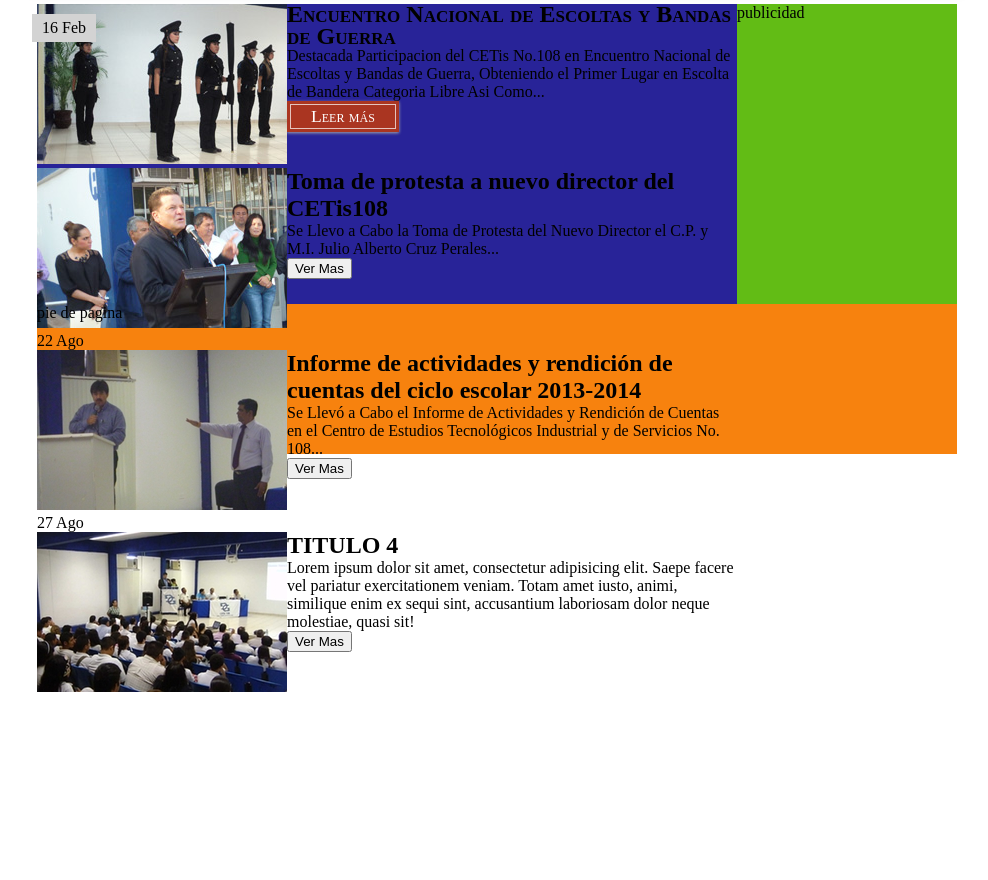
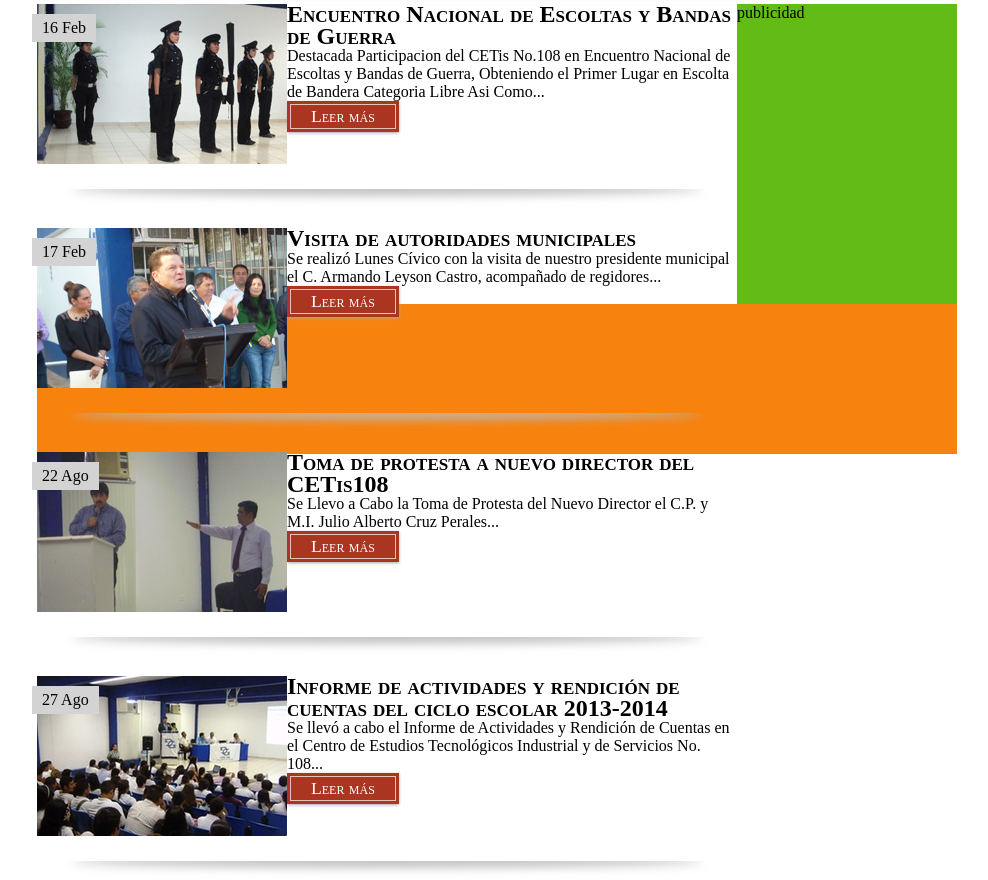
Before and after one commit to Fernando060599/Practicas, a plain HTML site: page 12_practicas_web/index.html in a window 1280 px wide. Shown: the part 574-1454 px from the top of the page, without its empty margins (143-1131 px from the left). Before the commit the page ends 1270 px from the top, so only its background shows below. Drawn offline with Linux system fonts and the light colour scheme.

Commit message:
notas terminadas con boton

```diff
--- a/12_practicas_web/CSS/styles.css
+++ b/12_practicas_web/CSS/styles.css
@@ -68,15 +68,23 @@ h1,h2,h3,h4,h5,h6,figure,p {
    width: 700px;
    display: inline-block;
    float: left;
-   background-color: #282398;
 }
 
 #notas-secundarias article{
     display: flex;
+    background-image: url('../images/separador-nota-secundaria.png');
+    background-repeat: no-repeat;
+    background-position: bottom;
+    padding-bottom: 40px;
+    margin-bottom: 20px;
 }
 
 .imagen-notas-secundarias {
     position: relative;
+}
+
+.sombra-imagen {
+    box-shadow: 0px 0px 5px #bdbdbd;
 }
 
 .imagen-notas-secundarias span{
@@ -91,6 +99,16 @@ h1,h2,h3,h4,h5,h6,figure,p {
     line-height: 0.9em;
     font-variant:small-caps;
 }
+
+.cuerpo-nota-secundaria {
+    padding-left: 20px;
+    padding-right: 10px;
+}
+.intro-nota-secundaria {
+    text-align: justify;
+    margin: 10px 0;
+}
+
 
 #publicidad {
    height: 300px;
--- a/12_practicas_web/index.html
+++ b/12_practicas_web/index.html
@@ -82,36 +82,54 @@
                   </div>
               </article>
               <article>
-                  <figure>
+                   <figure class="imagen-notas-secundarias">
                       <img src="images/2/tmb.jpg" alt="imagen" >
-                      <span>22 Ago</span>
+                      <span>17 Feb</span>
                   </figure>
-                  <div>
-                      <h2>Toma de protesta a nuevo director del CETis108</h2>
-                      <p>Se Llevo a Cabo la Toma de Protesta del Nuevo Director el C.P. y M.I. Julio Alberto Cruz Perales...</p>
-                      <button>Ver Mas</button>
+                   <div class="cuerpo-notas-secundarias">
+                      <h2 class="titulo-notas-secundarias">Visita de autoridades municipales</h2>
+                      <p class="intro-notas-secundarias">Se realizó Lunes Cívico con la visita de nuestro presidente municipal el C. Armando Leyson Castro, acompañado de regidores...</p>
+                      <a href="#">
+                          <div class="boton">
+                              <div>
+                                  <p>Leer más</p>
+                              </div>
+                          </div>
+                      </a>
                   </div>
               </article>
               <article>
-                  <figure>
+                  <figure class="imagen-notas-secundarias">
                       <img src="images/3/tmb.jpg" alt="imagen" >
-                      <span>27 Ago</span>
+                      <span>22 Ago</span>
                   </figure>
-                  <div>
-                      <h2>Informe de actividades y rendición de cuentas del ciclo escolar 2013-2014</h2>
-                      <p>Se Llevó a Cabo el Informe de Actividades y Rendición de Cuentas en el Centro de Estudios Tecnológicos Industrial y de Servicios No. 108...</p>
-                      <button>Ver Mas</button>
+                  <div class="cuerpo-notas-secundarias">
+                      <h2 class="titulo-notas-secundarias">Toma de protesta a nuevo director del CETis108</h2>
+                      <p class="intro-notas-secundarias">Se Llevo a Cabo la Toma de Protesta del Nuevo Director el C.P. y M.I. Julio Alberto Cruz Perales...</p>
+                      <a href="#">
+                          <div class="boton">
+                              <div>
+                                  <p>Leer más</p>
+                              </div>
+                          </div>
+                      </a>
                   </div>
               </article>
               <article>
-                  <figure>
+                  <figure class="imagen-notas-secundarias">
                       <img src="Images/4/tmb.jpg" alt="imagen" >
-                      <span></span>
+                      <span>27 Ago</span>
                   </figure>
-                  <div>
-                      <h2>TITULO 4</h2>
-                      <p>Lorem ipsum dolor sit amet, consectetur adipisicing elit. Saepe facere vel pariatur exercitationem veniam. Totam amet iusto, animi, similique enim ex sequi sint, accusantium laboriosam dolor neque molestiae, quasi sit!</p>
-                      <button>Ver Mas</button>
+                  <div class="cuerpo-notas-secundarias">
+                     <h2 class="titulo-notas-secundarias">Informe de actividades y rendición de cuentas del ciclo escolar 2013-2014</h2>
+                      <p class="intro-notas-secundarias">Se llevó a cabo el Informe de Actividades y Rendición de Cuentas en el Centro de Estudios Tecnológicos Industrial y de Servicios No. 108...</p>
+                      <a href="#">
+                          <div class="boton">
+                              <div>
+                                  <p>Leer más</p>
+                              </div>
+                          </div>
+                      </a>
                   </div>
               </article>
           </section>
```
Also changed, not shown: 12_practicas_web/Images/separador-nota-secundaria.png (added).
